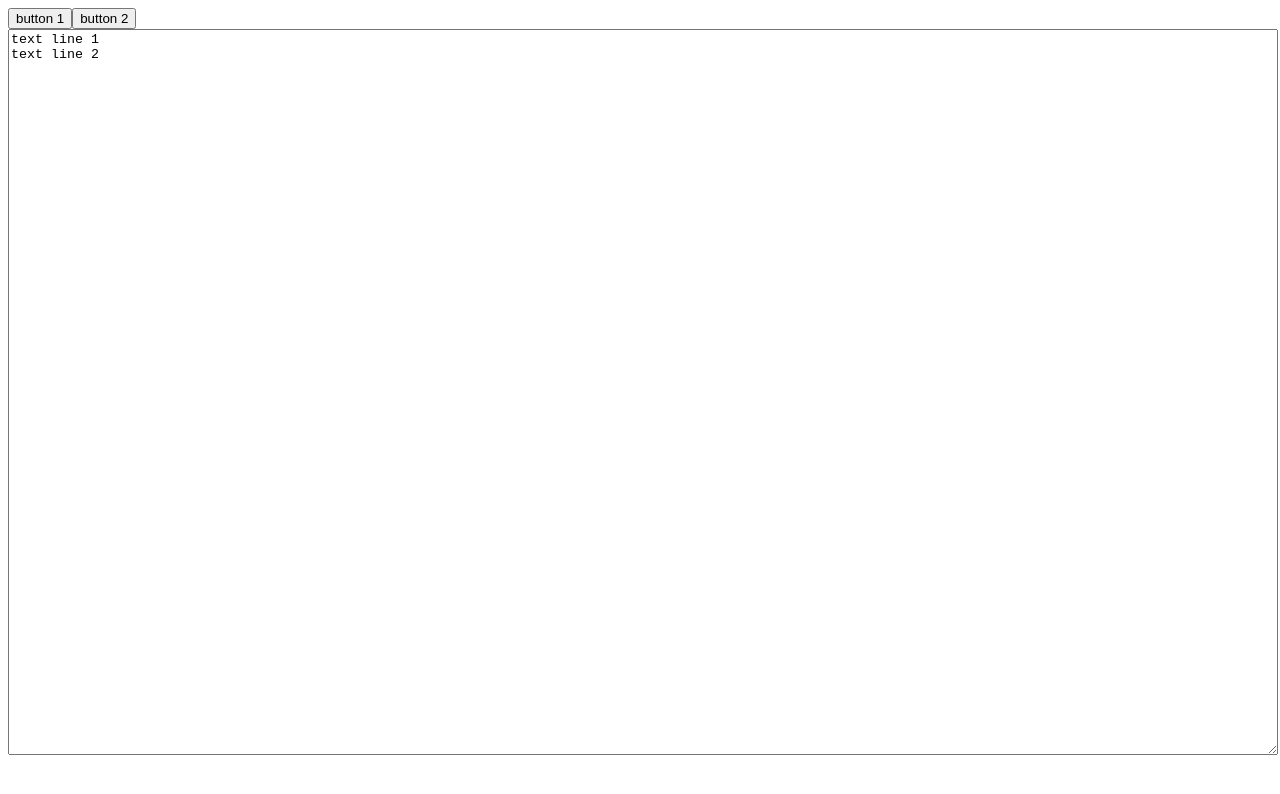
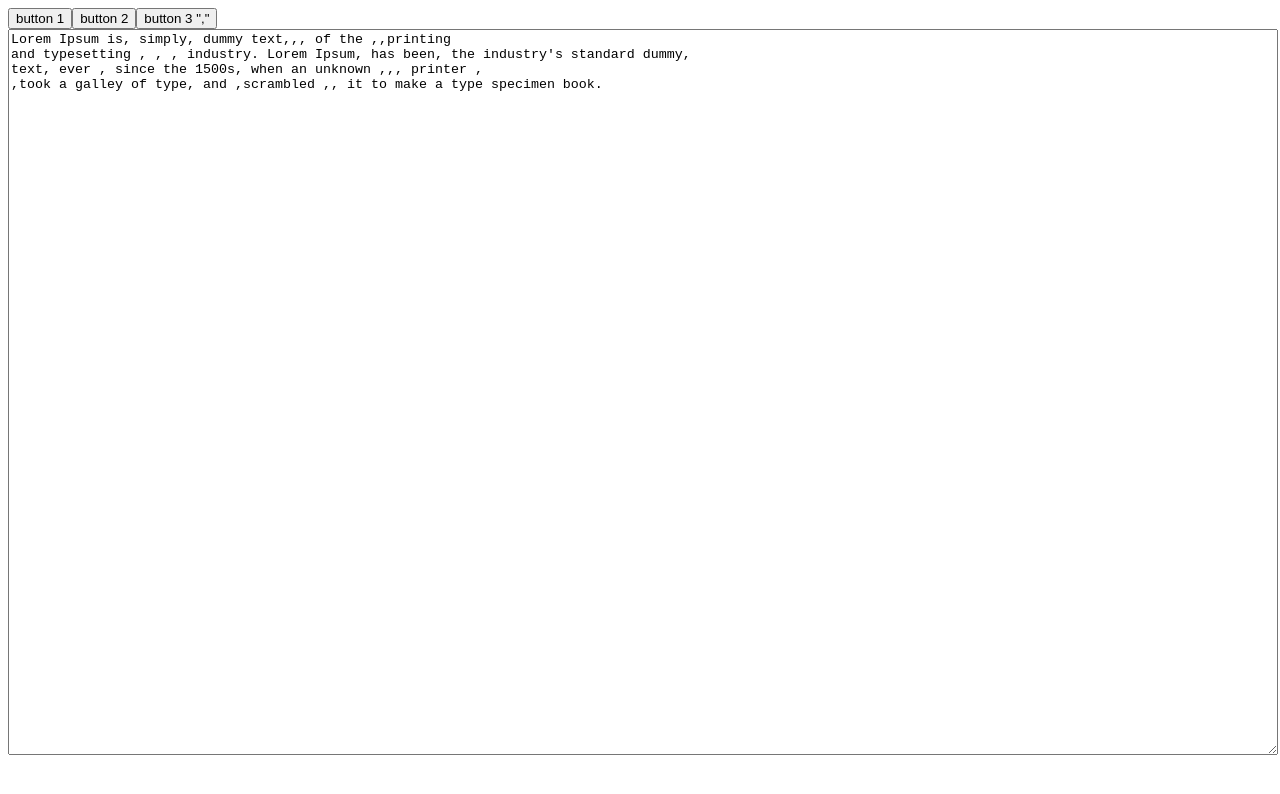
Before and after one commit to sam-klok/testText, an Angular app: page / in a window 1280 px wide. Shown: the top 794 px of the page. Built offline with nearby package versions, Linux system fonts and the light colour scheme.

Commit message:
added string manipulations

```diff
--- a/src/app/app.component.html
+++ b/src/app/app.component.html
@@ -1,6 +1,7 @@
 <div>
   <button id="button1" (click)="changeText1()">button 1</button>
   <button id="button2" (click)="changeText2()">button 2</button>
+  <button id="button3" (click)="changeText3()">button 3 ","</button>
 </div>
 <div>
   <textarea id="txt1" [(ngModel)]="txt1"></textarea>
--- a/src/app/app.component.ts
+++ b/src/app/app.component.ts
@@ -6,10 +6,13 @@ import { Component } from '@angular/core';
   styleUrls: ['./app.component.css']
 })
 export class AppComponent {
-  title = 'testText';
-  txt1 =
-`text line 1
-text line 2`;
+  txtCommas =
+`Lorem Ipsum is, simply, dummy text,,, of the ,,printing
+and typesetting , , , industry. Lorem Ipsum, has been, the industry's standard dummy,
+text, ever , since the 1500s, when an unknown ,,, printer ,
+,took a galley of type, and ,scrambled ,, it to make a type specimen book. `;
+
+  txt1 = this.txtCommas;
 
   changeText1(){
     this.txt1 += ' 1';
@@ -17,4 +20,26 @@ text line 2`;
   changeText2(){
     this.txt1 += ' 2';
   }
+  changeText3(){
+    let a = this.txt1.replace(/\r?\n|\r/,"").split(',');
+
+    // trim each element
+    a.forEach((v,i,arr)=>{
+      arr[i] = v.trim();
+    });
+
+    // remove empty elements
+    var b = a.filter((e)=>{
+      return e != null && e != "";
+    })
+
+    this.txt1 = b.join('\n, ');
+  }
+
+//title = 'testText';
+//
+//   txt1 =
+// `text line 1
+// text line 2`;
+
 }
```
Also changed, not shown: 1 other file (tests, documents, lock files or other folders).
